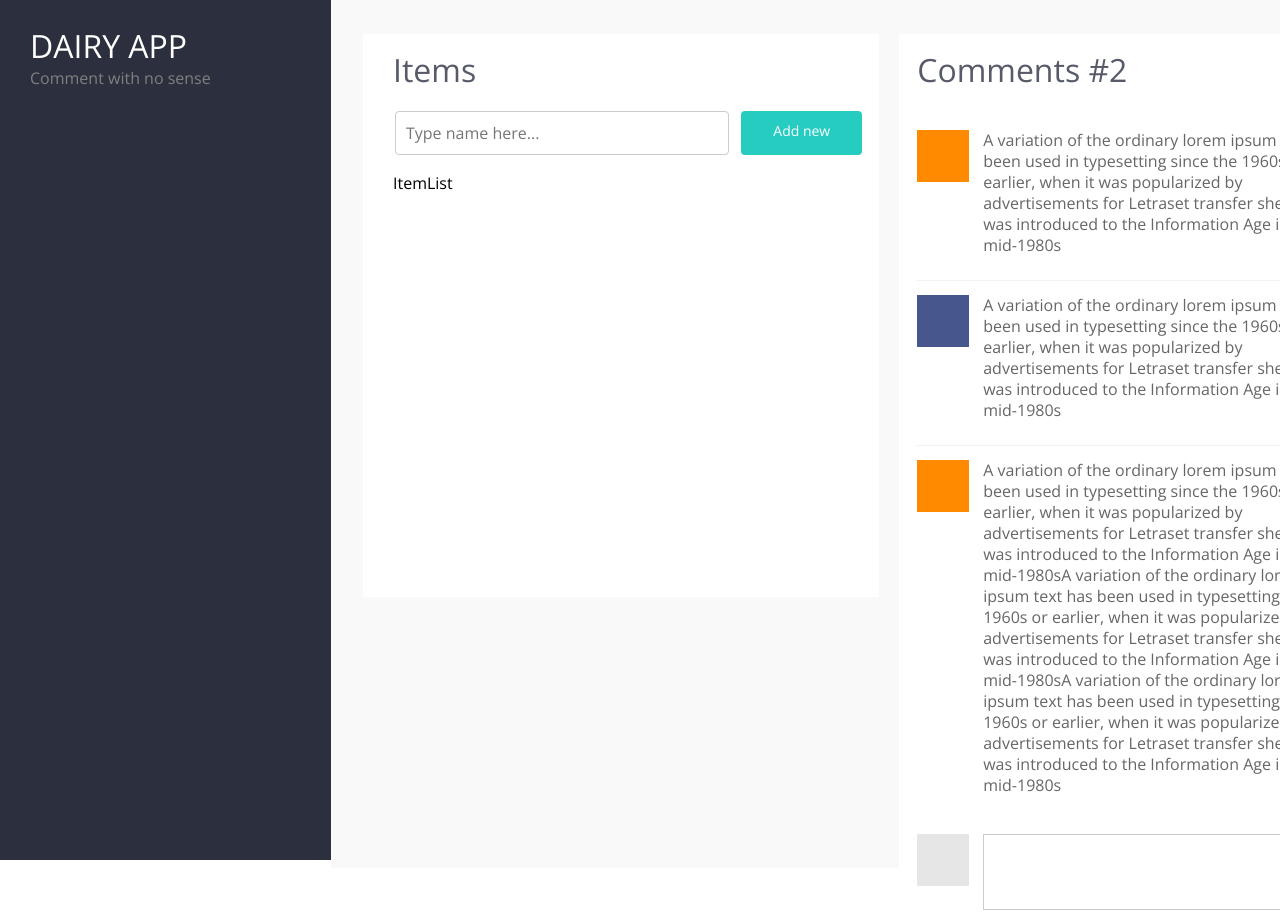
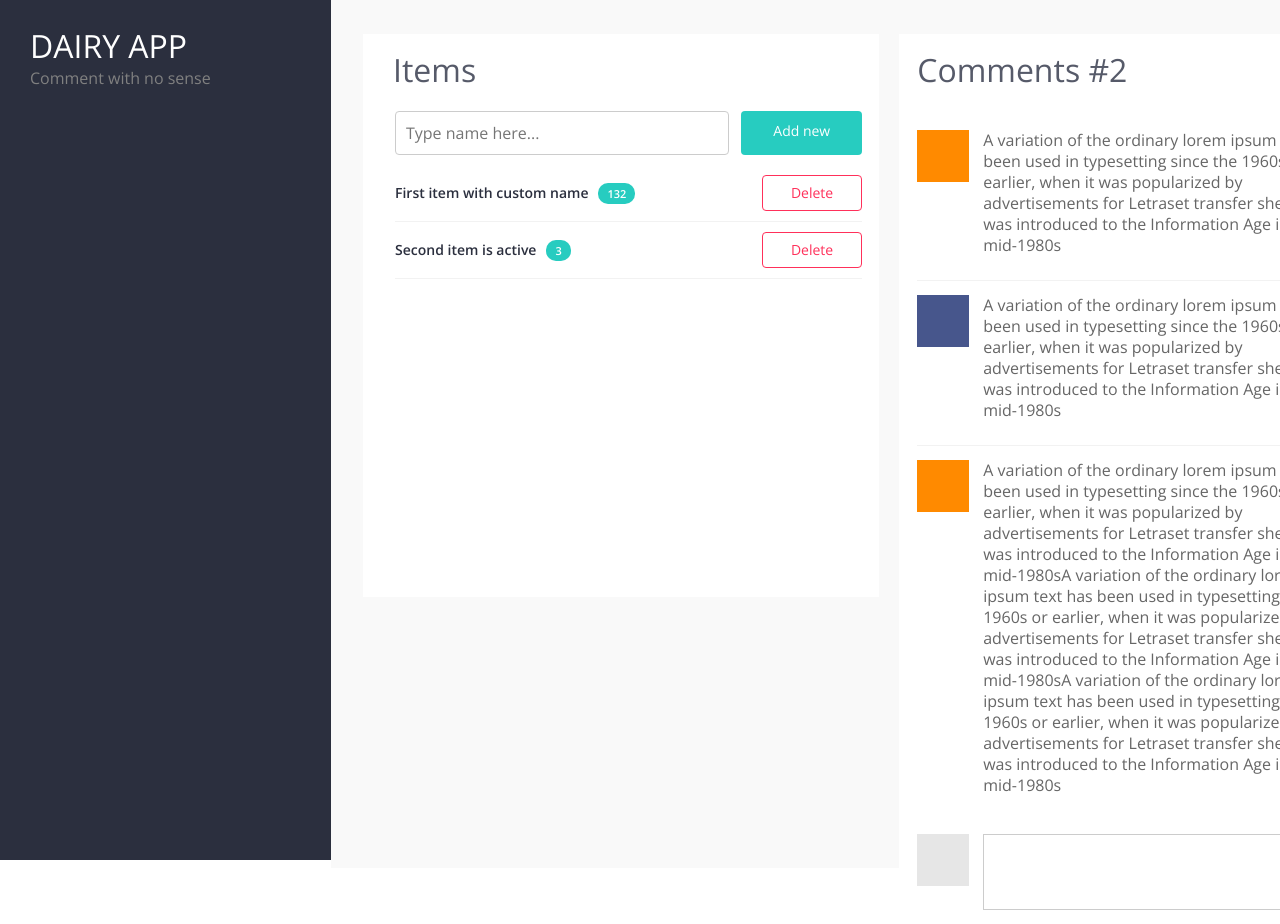
Before and after one commit to barabashlyuda77/dairy-app, a React (Create React App) app: page / in a window 1280 px wide. Shown: the top 924 px of the page. Built offline with nearby package versions, Linux system fonts and the light colour scheme.

Commit message:
Create items component with all sub-components

```diff
--- a/src/components/add-button/add-button.scss
+++ b/src/components/add-button/add-button.scss
@@ -3,6 +3,7 @@
 .add-button-wrapper {
   background-color: $color-turquoise;
   border-radius: 4px;
+  cursor: pointer;
 
   .button-text {
     color: $color-white;
--- a/src/components/add-item/add-item.scss
+++ b/src/components/add-item/add-item.scss
@@ -3,7 +3,7 @@
 .add-item-wrapper {
   display: flex;
   justify-content: center;
-  margin: 25px 2px 20px 2px;
+  margin: 25px 2px 10px 2px;
 
   .input-text {
     flex: 1;
--- /dev/null
+++ b/src/components/delete-button/delete-button.js
@@ -0,0 +1,13 @@
+import React from 'react';
+
+import './delete-button.scss';
+
+const DeleteButton = (props) =>{
+  return (
+    <div className="delete-button-wrapper">
+      {props.text}
+    </div>
+  );
+}
+
+export default DeleteButton;
--- /dev/null
+++ b/src/components/delete-button/delete-button.scss
@@ -0,0 +1,11 @@
+@import '../../variables';
+
+.delete-button-wrapper {
+  font-size: 14px;
+  font-weight: $font-light;
+  padding: 10px 28px;
+  color: $color-red;
+  border: 0.5px solid $color-red;
+  border-radius: 4px;
+  cursor: pointer;
+}
--- /dev/null
+++ b/src/components/item-list/item-list.js
@@ -0,0 +1,16 @@
+import React from 'react';
+
+import './item-list.scss';
+
+import Item from '../item/item.js';
+
+const ItemList = () =>{
+  return (
+    <div className="item-list-wrapper">
+      <Item text="First item with custom name" number="132" />
+      <Item text="Second  item is active" number="3" />
+    </div>
+  );
+}
+
+export default ItemList;
--- /dev/null
+++ b/src/components/item-list/item-list.scss
@@ -0,0 +1,5 @@
+.item-list-wrapper {
+  display: flex;
+  flex-direction: column;
+  padding: 0 2px;
+}
--- /dev/null
+++ b/src/components/item/item.js
@@ -0,0 +1,20 @@
+import React from 'react';
+
+import './item.scss';
+
+import Number from '../number/number.js';
+import DeleteButton from '../delete-button/delete-button.js';
+
+const Item = (props) =>{
+  return (
+    <div className="item-wrapper">
+      <div className="text-wrapper">
+        <p className="item-text">{props.text}</p>
+        <Number number={props.number} />
+      </div>
+      <DeleteButton text="Delete" />
+    </div>
+  );
+}
+
+export default Item;
--- /dev/null
+++ b/src/components/item/item.scss
@@ -0,0 +1,22 @@
+@import '../../variables';
+
+.item-wrapper {
+  display: flex;
+  align-items: center;
+  justify-content: space-between;
+  width: 100%;
+  padding: 10px 0;
+  border-bottom: 1px solid $border-color;
+
+  .text-wrapper {
+    display: flex;
+    align-items: center;
+
+    .item-text {
+      color: $color-black;
+      font-size: 14px;
+      font-weight: $font-semibold;
+      margin-right: 10px;
+    }
+  }
+}
--- a/src/components/items/items.js
+++ b/src/components/items/items.js
@@ -4,13 +4,14 @@ import './items.scss';
 
 import Title from '../title/title.js';
 import AddItem from '../add-item/add-item.js';
+import ItemList from '../item-list/item-list.js';
 
 const Items = () =>{
   return (
     <div className="items-wrapper">
       <Title titleText="Items" />
       <AddItem />
-      <p>ItemList</p>
+      <ItemList />
     </div>
   );
 }
--- /dev/null
+++ b/src/components/number/number.js
@@ -0,0 +1,13 @@
+import React from 'react';
+
+import './number.scss';
+
+const Number = (props) =>{
+  return (
+    <div className="number-wrapper">
+      {props.number}
+    </div>
+  );
+}
+
+export default Number;
--- /dev/null
+++ b/src/components/number/number.scss
@@ -0,0 +1,10 @@
+@import '../../variables';
+
+.number-wrapper {
+  color: $color-white;
+  background-color: $color-turquoise;
+  border-radius: 10px;
+  padding: 5px 9px;
+  font-size: 11px;
+  font-weight: $font-semibold;
+}
```
